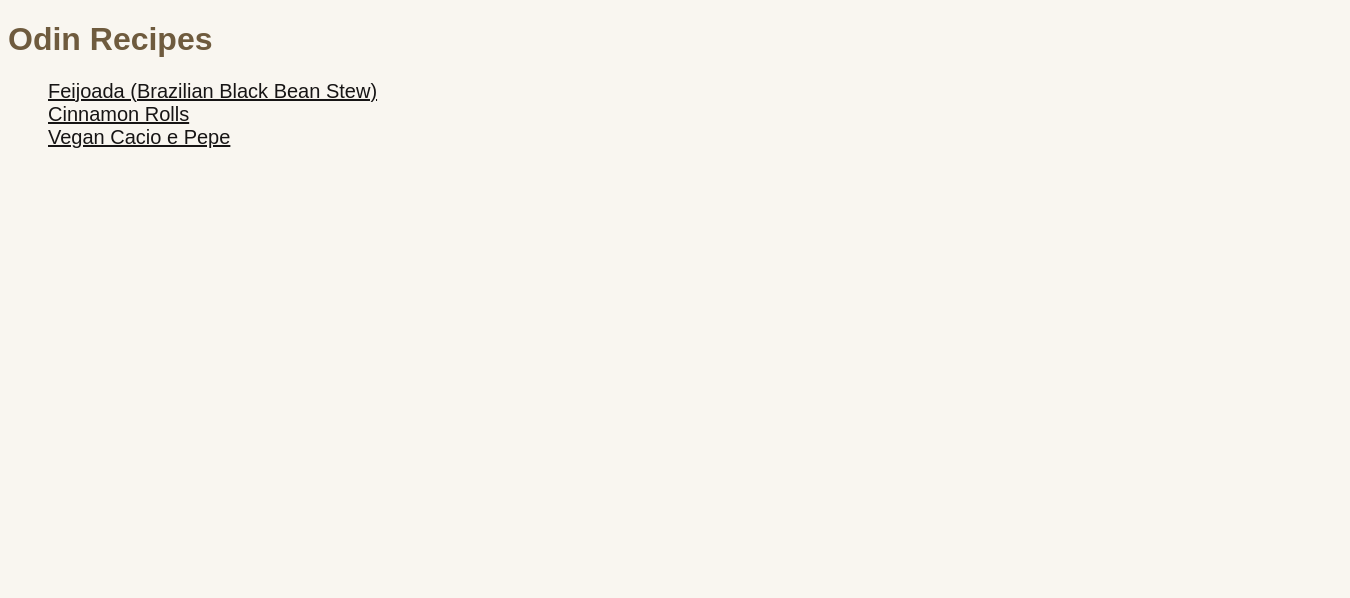
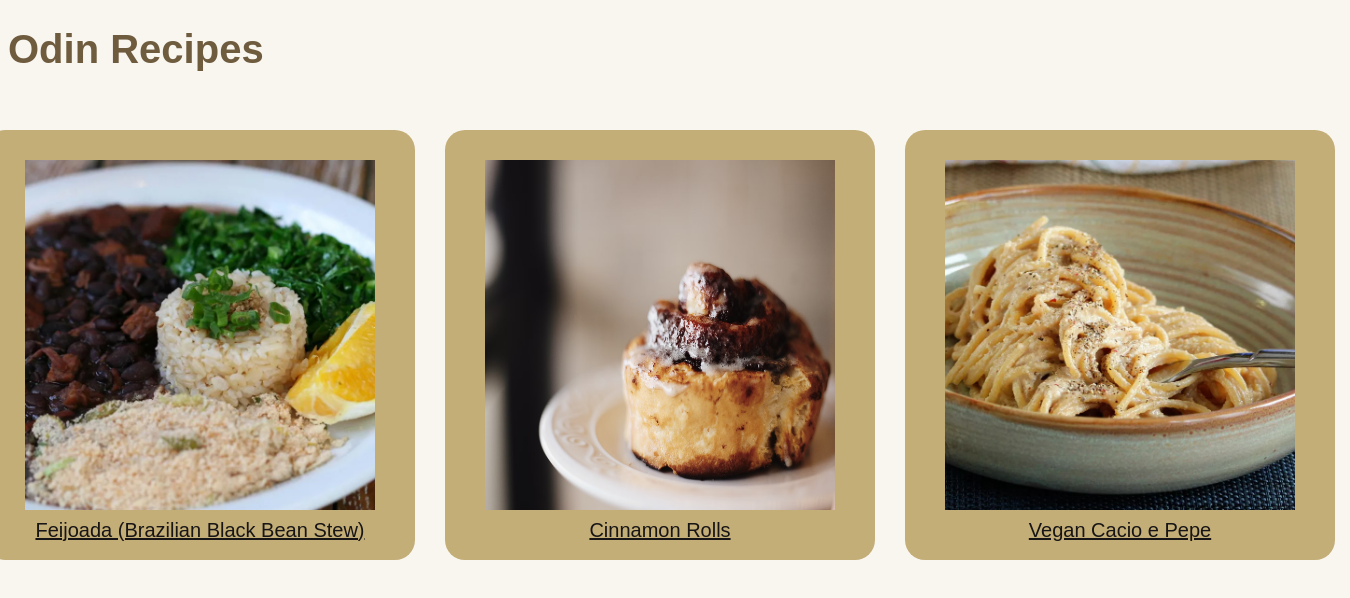
Before and after one commit to becarolf/odin-recipes, a plain HTML site: page index.html in a window 1280 px wide. Shown: the whole page, 1350 px wide, since content can reach past the window. Drawn offline with Linux system fonts and the light colour scheme.

Commit message:
Create css files for the pages, style them and decide the color palette for the project

```diff
--- a/index.html
+++ b/index.html
@@ -4,17 +4,47 @@
     <meta charset="UTF-8" />
     <meta name="viewport" content="width=device-width, initial-scale=1.0" />
     <title>Odin Recipes</title>
-    <link rel="stylesheet" href="styles.css">
+    <link rel="stylesheet" href="styles.css" />
   </head>
   <body>
     <h1>Odin Recipes</h1>
 
-    <ul>
-      <li>
-        <a href="recipes/feijoada.html">Feijoada (Brazilian Black Bean Stew)</a>
-      </li>
-      <li><a href="recipes/cinnamon-roll.html">Cinnamon Rolls</a></li>
-      <li><a href="recipes/vegan-cacio-e-pepe.html">Vegan Cacio e Pepe</a></li>
-    </ul>
+    <div id="recipe-container">
+      <ul>
+        <div class="recipe-column">
+          <li>
+            <a href="recipes/feijoada.html"
+              ><img
+                src="./images/feijoada.jpg"
+                alt="Image of Feijoada (Brazilian Black Bean Stew)"></a>
+                <div class="link"> <a href="recipes/feijoada.html">Feijoada (Brazilian Black Bean Stew)</a></div>
+          </li>
+        </div>
+
+        <div class="recipe-column">
+          <li>
+            <a href="recipes/cinnamon-roll.html"
+              ><img
+                src="./images/cinnamon-roll.jpg"
+                alt="Image of a cinnamon roll served on a white plate"
+              /></a
+            >
+            <div class="link"><a href="recipes/cinnamon-roll.html">Cinnamon Rolls</a></div>
+          </li>
+        </div>
+
+        <div class="recipe-column">
+          <li>
+            <a href="recipes/vegan-cacio-e-pepe.html"
+              ><img
+                src="./images/cacio-e-pepe.jpg"
+                alt="Image of a vegan cacio e pepe served on a bowl"
+              /></a
+            >
+            <div class="link"><a href="recipes/vegan-cacio-e-pepe.html">Vegan Cacio e Pepe</a></div>
+          </li>
+        </div>
+      </ul>
+    </div> <!--  end of .recipe-container -->
   </body>
 </html>
--- a/styles.css
+++ b/styles.css
@@ -4,16 +4,40 @@ body {
   font-size: 16px;
 }
 
+h1 {
+  color: #6F5B3E;
+  font-size: 40px;
+}
+
+#recipe-container {
+  display: flex;
+  flex-direction: row;
+  align-items: center;
+  justify-content: center;
+  text-align: center;
   ul {
+    display: flex;
+    .recipe-column {
+      background-color: #C4AE78;
+      width: 400px;
+      height: 400px;
+      border-radius: 20px;
+      margin: 15px;
+      padding: 15px;
       li {
         list-style-type: none;
-    a {
+      }
+      img {
+        margin-top: 15px;
+        margin-bottom: 5px;
+        height: 350px;
+        width: 350px;
+      }
+      .link a {
         font-size: 20px;
         color: #171515;
+        cursor: pointer;
       }
     }
   }
-
-h1 {
-  color: #6F5B3E;
 }
--- a/styles/cinnamon-roll.css
+++ b/styles/cinnamon-roll.css
@@ -0,0 +1,10 @@
+body {
+  background-color: #F9F6F0;
+  font-family: Arial, Helvetica, sans-serif;
+  font-size: 16px;
+}
+
+h1,
+h2 {
+  color: #6F5B3E;
+}
--- a/styles/feijoada.css
+++ b/styles/feijoada.css
@@ -0,0 +1,10 @@
+body {
+  background-color: #F9F6F0;
+  font-family: Arial, Helvetica, sans-serif;
+  font-size: 16px;
+}
+
+h1,
+h2 {
+  color: #6F5B3E;
+}
--- a/styles/vegan-cacio-e-pepe.css
+++ b/styles/vegan-cacio-e-pepe.css
@@ -0,0 +1,10 @@
+body {
+  background-color: #F9F6F0;
+  font-family: Arial, Helvetica, sans-serif;
+  font-size: 16px;
+}
+
+h1,
+h2 {
+  color: #6F5B3E;
+}
```
Also changed, not shown: recipes/cinnamon-roll.html (+3 -2 lines), recipes/feijoada.html (+1 -1 lines), recipes/vegan-cacio-e-pepe.html (+1 -0 lines). Lines whose indentation alone changed are shown as unchanged.
